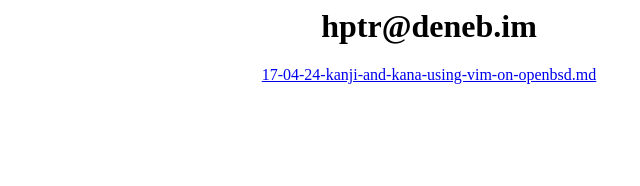
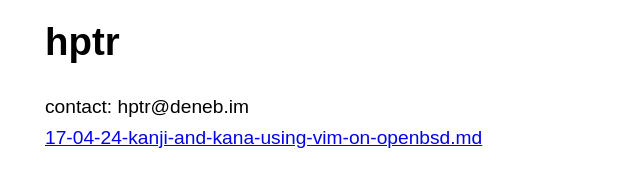
Before and after one commit to PeterHajdu/memo, a plain HTML site: page deneb.im/hptr/public_html/index.html in a window 1280 px wide. Shown: the whole page, without its empty margins (211-851 px from the left). Drawn offline with Linux system fonts and the light colour scheme.

Commit message:
add style to deneb/~hptr

```diff
--- a/deneb.im/hptr/public_html/index.html
+++ b/deneb.im/hptr/public_html/index.html
@@ -1,10 +1,32 @@
 <html>
 <head>
-<title>hptr@deneb.im</title>
+<title>hptr</title>
+<style>
+  @media (prefers-color-scheme: dark){
+    body {
+      background:#000
+    }
+  }
+  body{
+    margin:1em auto;
+    max-width:40em;
+    padding:0 .62em 3.24em;
+    font:1.2em/1.62 sans-serif
+  }
+  h1,h2,h3 {
+    line-height:1.2
+  }
+  @media print{
+    body{
+      max-width:none
+    }
+  }
+</style>
 <meta http-equiv="Content-Type" content="text/html; charset=utf-8">
 </head>
-<body style=text-align:center>
-<h1>hptr@deneb.im</h1>
+<body>
+<h1>hptr</h1>
+contact: hptr@deneb.im<br>
 <a href=posts/17-04-24-kanji-and-kana-using-vim-on-openbsd.md.html>17-04-24-kanji-and-kana-using-vim-on-openbsd.md</a><br>
 </body>
 </html>
```
Also changed, not shown: 2 other files.
